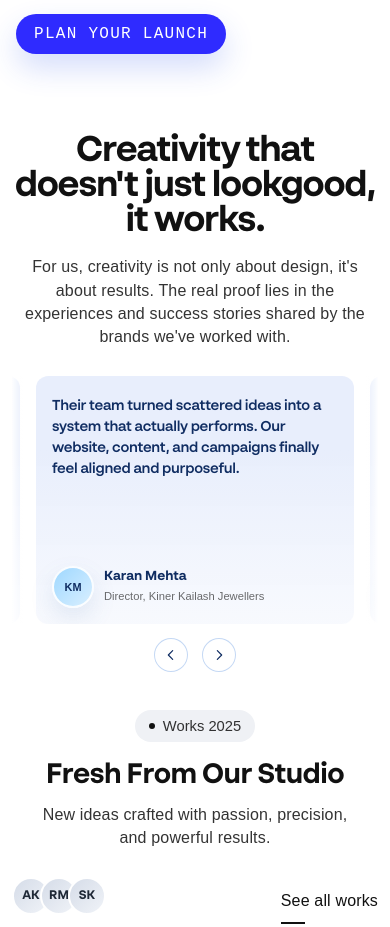
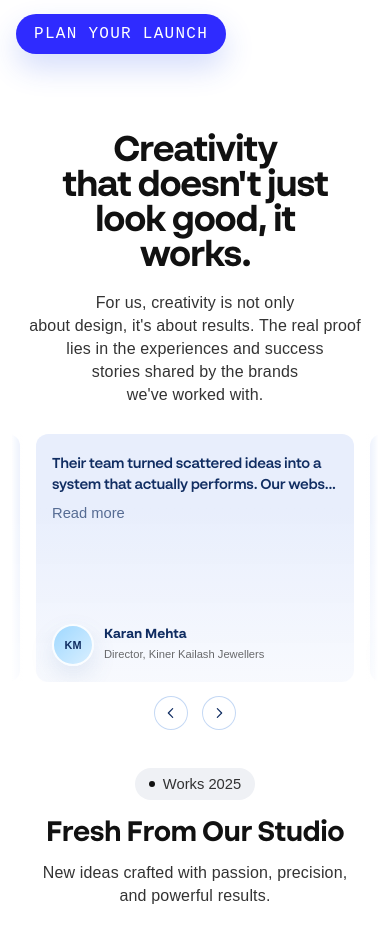
Before and after one commit to anmol37082/imazinues, a Next.js app: page / in a window 390 px wide. Shown: the part 8040-8967 px from the top of the page. Built offline with nearby package versions, Linux system fonts and the light colour scheme.

Commit message:
Updated UI design

```diff
--- a/src/features/home/components/CreativeContent.jsx
+++ b/src/features/home/components/CreativeContent.jsx
@@ -29,7 +29,8 @@ const contentRows = [
     ],
     cta: "Explore workflow",
     mediaSide: "right",
-    videoMp4: "https://www.w3schools.com/html/mov_bbb.mp4",
+    videoWebm: "/ceativecontent/GIFanimation2.webm",
+    videoMp4: "/ceativecontent/GIFanimation2.mp4",
   },
   {
     id: "publish",
--- a/src/features/home/components/TestimonialShowcase.jsx
+++ b/src/features/home/components/TestimonialShowcase.jsx
@@ -51,14 +51,33 @@ const testimonials = [
 const loopedTestimonials = [...testimonials, ...testimonials, ...testimonials];
 const START_INDEX = testimonials.length;
 const END_INDEX = testimonials.length * 2 - 1;
+const MIN_LOOP_INDEX = 0;
+const MAX_LOOP_INDEX = loopedTestimonials.length - 1;
 
 export default function TestimonialShowcase() {
   const carouselRef = useRef(null);
   const trackRef = useRef(null);
+  const quoteRefs = useRef({});
   const [activeIndex, setActiveIndex] = useState(START_INDEX);
   const [isTransitionEnabled, setIsTransitionEnabled] = useState(true);
   const [stepSize, setStepSize] = useState(0);
   const [centerOffset, setCenterOffset] = useState(0);
+  const [expandedCards, setExpandedCards] = useState({});
+  const [overflowingCards, setOverflowingCards] = useState({});
+  const [truncatedQuotes, setTruncatedQuotes] = useState({});
+  const isAutoplayPaused = Object.values(expandedCards).some(Boolean);
+
+  const moveToPrevious = () => {
+    setIsTransitionEnabled(true);
+    setExpandedCards({});
+    setActiveIndex((current) => (current <= MIN_LOOP_INDEX ? END_INDEX : current - 1));
+  };
+
+  const moveToNext = () => {
+    setIsTransitionEnabled(true);
+    setExpandedCards({});
+    setActiveIndex((current) => (current >= MAX_LOOP_INDEX ? START_INDEX : current + 1));
+  };
 
   useEffect(() => {
     const updateMeasurements = () => {
@@ -86,15 +105,92 @@ export default function TestimonialShowcase() {
   }, []);
 
   useEffect(() => {
+    const getTruncatedQuote = (node, text) => {
+      const computedStyles = window.getComputedStyle(node);
+      const lineHeight = Number.parseFloat(computedStyles.lineHeight || "0");
+      const clampHeight = lineHeight * 2.5;
+      const measureNode = node.cloneNode();
+
+      measureNode.style.position = "absolute";
+      measureNode.style.visibility = "hidden";
+      measureNode.style.pointerEvents = "none";
+      measureNode.style.zIndex = "-1";
+      measureNode.style.left = "-9999px";
+      measureNode.style.top = "0";
+      measureNode.style.width = `${node.clientWidth}px`;
+      measureNode.style.maxHeight = "none";
+      measureNode.style.overflow = "visible";
+      measureNode.style.whiteSpace = "normal";
+      document.body.appendChild(measureNode);
+
+      measureNode.textContent = text;
+      const hasOverflow = measureNode.scrollHeight > clampHeight + 1;
+
+      if (!hasOverflow) {
+        document.body.removeChild(measureNode);
+        return { hasOverflow: false, truncatedText: text };
+      }
+
+      let low = 0;
+      let high = text.length;
+      let bestFit = "";
+
+      while (low <= high) {
+        const mid = Math.floor((low + high) / 2);
+        const candidate = `${text.slice(0, mid).trimEnd()}...`;
+        measureNode.textContent = candidate;
+
+        if (measureNode.scrollHeight <= clampHeight + 1) {
+          bestFit = candidate;
+          low = mid + 1;
+        } else {
+          high = mid - 1;
+        }
+      }
+
+      document.body.removeChild(measureNode);
+
+      return {
+        hasOverflow: true,
+        truncatedText: bestFit || `${text.slice(0, 1)}...`,
+      };
+    };
+
+    const updateOverflowState = () => {
+      const nextOverflowingCards = {};
+      const nextTruncatedQuotes = {};
+
+      Object.entries(quoteRefs.current).forEach(([key, node]) => {
+        if (!node) return;
+        const fullText = testimonials[(Number.parseInt(key.split("-")[0], 10) || 1) - 1]?.quote ?? "";
+        const { hasOverflow, truncatedText } = getTruncatedQuote(node, fullText);
+        nextOverflowingCards[key] = hasOverflow;
+        nextTruncatedQuotes[key] = truncatedText;
+      });
+
+      setOverflowingCards(nextOverflowingCards);
+      setTruncatedQuotes(nextTruncatedQuotes);
+    };
+
+    updateOverflowState();
+    window.addEventListener("resize", updateOverflowState);
+
+    return () => {
+      window.removeEventListener("resize", updateOverflowState);
+    };
+  }, [expandedCards]);
+
+  useEffect(() => {
+    if (isAutoplayPaused) return undefined;
+
     const intervalId = window.setInterval(() => {
-      setIsTransitionEnabled(true);
-      setActiveIndex((current) => (current >= END_INDEX ? START_INDEX : current + 1));
+      moveToNext();
     }, AUTOPLAY_DELAY);
 
     return () => {
       window.clearInterval(intervalId);
     };
-  }, []);
+  }, [isAutoplayPaused]);
 
   const handleTransitionEnd = () => {
     if (activeIndex > END_INDEX) {
@@ -125,13 +221,38 @@ export default function TestimonialShowcase() {
       <div className={styles.container}>
         <div className={styles.intro}>
           <h2 className={styles.title}>
-            Creativity that doesn&apos;t just look
-            <span className={styles.titleBreak}>good, it works.</span>
+            <span className={styles.titleDesktop}>
+              Creativity that doesn&apos;t just look
+              <span className={styles.titleBreak}>good, it works.</span>
+            </span>
+            <span className={styles.titleMobile}>
+              <span className={styles.titleBreak}>Creativity</span>
+              <span className={styles.titleBreak}>that doesn&apos;t just</span>
+              <span className={styles.titleBreak}>look good, it</span>
+              <span className={styles.titleBreak}>works.</span>
+            </span>
           </h2>
           <p className={styles.copy}>
-            For us, creativity is not only about design, it&apos;s about results. The real
-            proof lies in the experiences and success stories shared by the brands
-            we&apos;ve worked with.
+            <span className={styles.copyDesktop}>
+              For us, creativity is not only about design, it&apos;s about results. The
+              real proof lies in the experiences and success stories shared by the
+              brands we&apos;ve worked with.
+            </span>
+            <span className={styles.copyMobile}>
+              <span className={styles.copyLine}>
+                For us, creativity is not only
+              </span>
+              <span className={styles.copyLine}>
+                about design, it&apos;s about results. The real proof
+              </span>
+              <span className={styles.copyLine}>
+                lies in the experiences and success
+              </span>
+              <span className={styles.copyLine}>
+                stories shared by the brands
+              </span>
+              <span className={styles.copyLine}>we&apos;ve worked with.</span>
+            </span>
           </p>
         </div>
 
@@ -169,7 +290,37 @@ export default function TestimonialShowcase() {
                   }`}
                   aria-hidden={!isActive}
                 >
-                  <p className={styles.quote}>{item.quote}</p>
+                  <div className={styles.quoteBlock}>
+                    <p
+                      ref={(node) => {
+                        if (node) {
+                          quoteRefs.current[`${item.id}-${index}`] = node;
+                        } else {
+                          delete quoteRefs.current[`${item.id}-${index}`];
+                        }
+                      }}
+                      className={styles.quote}
+                    >
+                      {expandedCards[`${item.id}-${index}`]
+                        ? item.quote
+                        : truncatedQuotes[`${item.id}-${index}`] ?? item.quote}
+                    </p>
+
+                    {overflowingCards[`${item.id}-${index}`] ? (
+                      <button
+                        type="button"
+                        className={styles.readMoreButton}
+                        onClick={() =>
+                          setExpandedCards((current) => ({
+                            ...current,
+                            [`${item.id}-${index}`]: !current[`${item.id}-${index}`],
+                          }))
+                        }
+                      >
+                        {expandedCards[`${item.id}-${index}`] ? "Read less" : "Read more"}
+                      </button>
+                    ) : null}
+                  </div>
 
                   <div className={styles.authorRow}>
                     <span className={styles.authorAvatar}>{item.initials}</span>
@@ -189,12 +340,7 @@ export default function TestimonialShowcase() {
             type="button"
             className={styles.controlButton}
             aria-label="Previous review"
-            onClick={() => {
-              setIsTransitionEnabled(true);
-              setActiveIndex((current) =>
-                current <= testimonials.length ? END_INDEX : current - 1
-              );
-            }}
+            onClick={moveToPrevious}
           >
             <svg viewBox="0 0 24 24" aria-hidden="true">
               <path d="M14.5 5.5L8 12l6.5 6.5" />
@@ -205,12 +351,7 @@ export default function TestimonialShowcase() {
             type="button"
             className={styles.controlButton}
             aria-label="Next review"
-            onClick={() => {
-              setIsTransitionEnabled(true);
-              setActiveIndex((current) =>
-                current >= END_INDEX ? START_INDEX : current + 1
-              );
-            }}
+            onClick={moveToNext}
           >
             <svg viewBox="0 0 24 24" aria-hidden="true">
               <path d="M9.5 5.5L16 12l-6.5 6.5" />
--- a/src/features/home/components/TestimonialShowcase.module.css
+++ b/src/features/home/components/TestimonialShowcase.module.css
@@ -26,6 +26,14 @@
   letter-spacing: -0.03em;
 }
 
+.titleDesktop {
+  display: block;
+}
+
+.titleMobile {
+  display: none;
+}
+
 .titleBreak {
   display: block;
 }
@@ -41,10 +49,23 @@
   letter-spacing: 0.01em;
 }
 
+.copyDesktop {
+  display: block;
+}
+
+.copyMobile {
+  display: none;
+}
+
+.copyLine {
+  display: block;
+}
+
 .carousel {
   position: relative;
   padding: 0 10px;
-  overflow: hidden;
+  overflow-x: hidden;
+  overflow-y: visible;
   background: #ffffff;
 }
 
@@ -92,6 +113,8 @@
   border-radius: 16px;
   background: linear-gradient(180deg, rgba(232, 238, 252, 1) 30%, rgba(232, 238, 252, 0.3) 100%);
   box-shadow: none;
+  display: flex;
+  flex-direction: column;
   transition: opacity 0.35s ease;
 }
 
@@ -117,8 +140,28 @@
   letter-spacing: -0.02em;
 }
 
+.quoteBlock {
+  display: flex;
+  flex-direction: column;
+  align-items: flex-start;
+}
+
+.readMoreButton {
+  margin-top: 10px;
+  padding: 0;
+  border: 0;
+  background: transparent;
+  color: rgba(16, 45, 98, 0.68);
+  font-family: "Actief Grotesque", Arial, Helvetica, sans-serif;
+  font-size: 0.92rem;
+  font-weight: 400;
+  line-height: 1;
+  cursor: pointer;
+}
+
 .authorRow {
-  margin-top: 38px;
+  margin-top: auto;
+  padding-top: 38px;
   display: inline-flex;
   align-items: center;
   gap: 16px;
@@ -266,7 +309,7 @@
   }
 
   .authorRow {
-    margin-top: 20px;
+    padding-top: 20px;
     gap: 10px;
   }
 
@@ -302,8 +345,20 @@
     letter-spacing: -0.035em;
   }
 
-  .titleBreak {
-    display: inline;
+  .titleDesktop {
+    display: none;
+  }
+
+  .titleMobile {
+    display: block;
+  }
+
+  .copyDesktop {
+    display: none;
+  }
+
+  .copyMobile {
+    display: block;
   }
 
   .copy {
```
Also changed, not shown: 2 other files (tests, documents, lock files or other folders).
